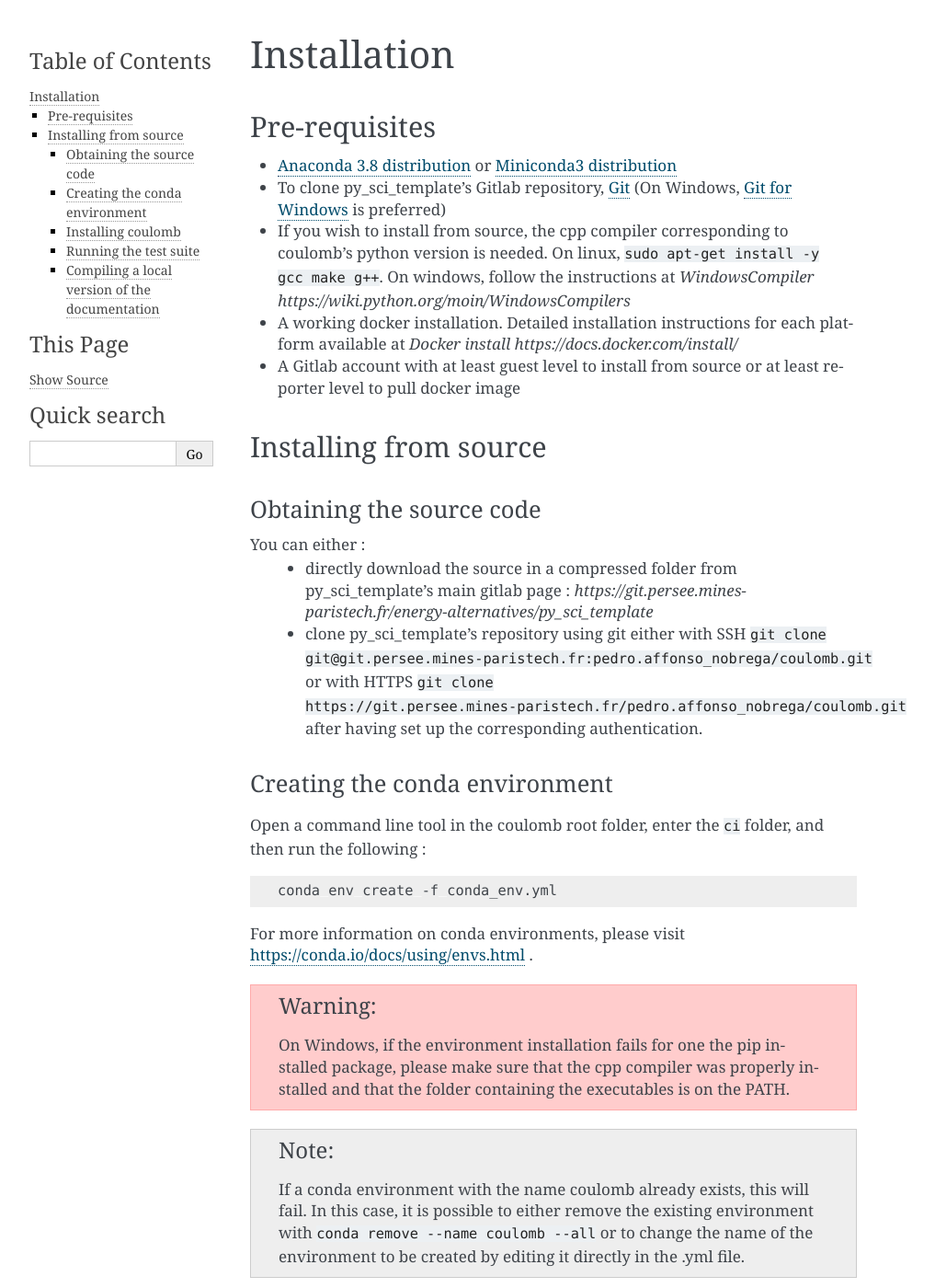
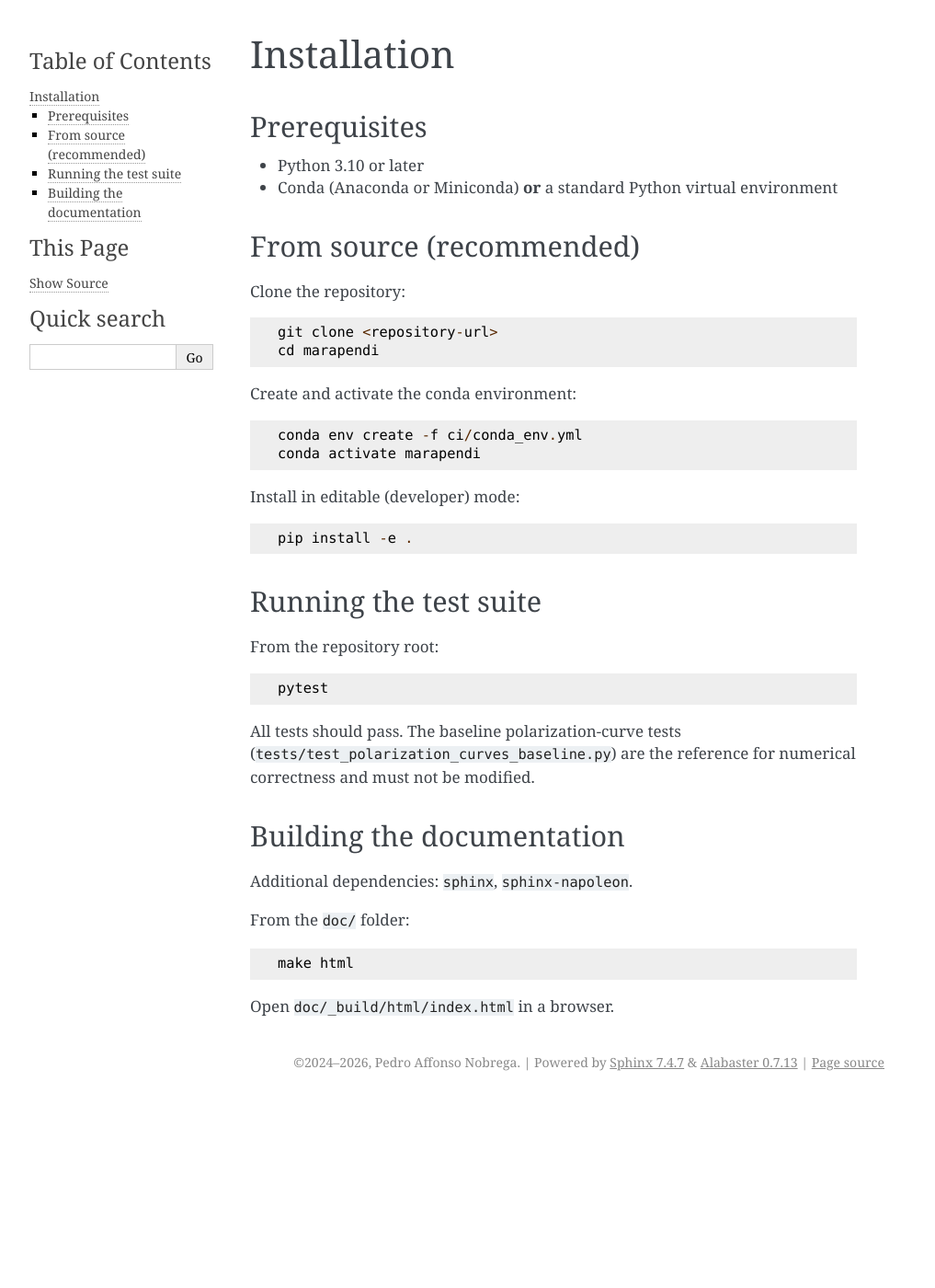
Before and after one commit to affonsop/marapendi, a Sphinx documentation site: the page built from doc/source/installation.rst, in a window 1280 px wide and 1400 px high. Shown: the whole window at 92% size, without its empty margins (148-1165 px from the left). Built offline with Sphinx 7.4.7, drawn with Linux system fonts in a browser that asks for light colours; some of the changed text lies outside the part shown.

Commit message:
Add notebooks, docs, and docstring improvements
- notebooks/01_polarization_curve.ipynb: step-by-step PEMFC polarization
  curve simulation with RH sensitivity analysis
- notebooks/02_parameter_estimation.ipynb: synthetic and real-cell parameter
  estimation using SteadyStateModel + differential evolution
- doc/source/: rewrite sphinx docs for marapendi (was stale 'coulomb' template)
  - package_structure.rst: explain component/state/model separation
  - building_a_cell.rst: step-by-step cell assembly guide
  - updated conf.py, index.rst, installation.rst, how_to_use.rst, examples.rst
- README.md: expanded with quick start, package structure table, feature list
- Module docstrings: fuelcell.py, water_balance.py, electrochemistry.py

Co-Authored-By: Claude Sonnet 4.6 <noreply@anthropic.com>

```diff
--- a/doc/source/conf.py
+++ b/doc/source/conf.py
@@ -1,37 +1,31 @@
 # Configuration file for the Sphinx documentation builder.
 #
-# For the full list of built-in configuration values, see the documentation:
 # https://www.sphinx-doc.org/en/master/usage/configuration.html
 
-# -- Project information -----------------------------------------------------
-# https://www.sphinx-doc.org/en/master/usage/configuration.html#project-information
-
-project = 'coulomb'
-copyright = '2024, AFFONSO NOBREGA'
-author = 'Pedro AFFONSO NOBREGA'
-release = '0.1.0'
-
-# -- General configuration ---------------------------------------------------
-# https://www.sphinx-doc.org/en/master/usage/configuration.html#general-configuration
-
+project = 'marapendi'
+copyright = '2024–2026, Pedro Affonso Nobrega'
+author = 'Pedro Affonso Nobrega'
+release = '0.2.0'
 
 extensions = [
-    'autoapi.extension',
+    'sphinx.ext.autodoc',
     'sphinx.ext.napoleon',
-    'nbsphinx',
+    'sphinx.ext.viewcode',
+    'sphinx.ext.intersphinx',
 ]
 
-templates_path = ['_templates']
-exclude_patterns = []
-
-# AutoAPI settings
-autoapi_dirs = ['../../coulomb/src']
-
-# Napoleon settings
+# Napoleon: read both NumPy-style and Google-style docstrings
+napoleon_numpy_docstring = True
 napoleon_google_docstring = True
 
-# -- Options for HTML output -------------------------------------------------
-# https://www.sphinx-doc.org/en/master/usage/configuration.html#options-for-html-output
+templates_path = ['_templates']
+exclude_patterns = ['_build']
 
 html_theme = 'alabaster'
 html_static_path = ['_static']
+
+intersphinx_mapping = {
+    'python': ('https://docs.python.org/3', None),
+    'numpy': ('https://numpy.org/doc/stable/', None),
+    'scipy': ('https://docs.scipy.org/doc/scipy/', None),
+}
--- a/doc/source/installation.rst
+++ b/doc/source/installation.rst
@@ -3,90 +3,47 @@
 Installation
 ============
 
-Pre-requisites
---------------
+Prerequisites
+-------------
 
-* `Anaconda 3.8 distribution <https://www.anaconda.com/distribution/>`_ or `Miniconda3 distribution <https://docs.conda.io/en/latest/miniconda.html>`_
-* To clone py_sci_template's Gitlab repository, `Git <https://git-scm.com/downloads>`_ (On Windows, `Git for Windows <https://git-for-windows.github.io/>`_ is preferred)
-* If you wish to install from source, the cpp compiler corresponding to coulomb's python version is needed. On linux,
-  ``sudo apt-get install -y gcc make g++``. On windows, follow the instructions at `WindowsCompiler https://wiki.python.org/moin/WindowsCompilers`
-* A working docker installation. Detailed installation instructions for each platform available at `Docker install https://docs.docker.com/install/`
-* A Gitlab account with at least guest level to install from source or at least reporter level to pull docker image
+* Python 3.10 or later
+* Conda (Anaconda or Miniconda) **or** a standard Python virtual environment
 
-Installing from source
+From source (recommended)
+--------------------------
+
+Clone the repository::
+
+    git clone <repository-url>
+    cd marapendi
+
+Create and activate the conda environment::
+
+    conda env create -f ci/conda_env.yml
+    conda activate marapendi
+
+Install in editable (developer) mode::
+
+    pip install -e .
+
+Running the test suite
 ----------------------
 
-Obtaining the source code
-~~~~~~~~~~~~~~~~~~~~~~~~~
-
-You can either :
-    - directly download the source in a compressed folder from py_sci_template's main gitlab page : `https://git.persee.mines-paristech.fr/energy-alternatives/py_sci_template`
-    - clone py_sci_template's repository using git either with SSH
-      ``git clone git@git.persee.mines-paristech.fr:pedro.affonso_nobrega/coulomb.git`` or with HTTPS
-      ``git clone https://git.persee.mines-paristech.fr/pedro.affonso_nobrega/coulomb.git`` after having set up the corresponding
-      authentication.
-
-
-Creating the conda environment
-~~~~~~~~~~~~~~~~~~~~~~~~~~~~~~
-
-Open a command line tool in the coulomb root folder, enter the ``ci`` folder, and then run the following :
-
-.. code-block:: shell
-
-    conda env create -f conda_env.yml
-
-
-For more information on conda environments, please visit https://conda.io/docs/using/envs.html .
-
-.. warning::
-    On Windows, if the environment installation fails for one the pip installed package, please make sure that the cpp
-    compiler was properly installed and that the folder containing the executables is on the PATH.
-
-.. note::
-    If a conda environment with the name coulomb already exists, this will fail. In this case, it is possible to
-    either remove the existing environment with ``conda remove --name coulomb --all`` or to change the name of
-    the environment to be created by editing it directly in the .yml file.
-
-Installing coulomb
-~~~~~~~~~~~~~~~~~~~~~~~~
-
-Activate the environment we have just created :
-
-.. code-block:: shell
-
-    conda activate coulomb
-
-Then, from the root folder of py_sci_template, run :
-
-.. code-block:: shell
-
-    pip install .
-
-Running the test suite
-~~~~~~~~~~~~~~~~~~~~~~
-
-From the root folder of py_sci_template, run :
-
-.. code-block:: shell
+From the repository root::
 
     pytest
 
+All tests should pass.  The baseline polarization-curve tests
+(``tests/test_polarization_curves_baseline.py``) are the reference for
+numerical correctness and must not be modified.
 
+Building the documentation
+--------------------------
 
+Additional dependencies: ``sphinx``, ``sphinx-napoleon``.
 
-Compiling a local version of the documentation
-~~~~~~~~~~~~~~~~~~~~~~~~~~~~~~~~~~~~~~~~~~~~~~
-
-Additional dependencies are needed to compile the documentation :
-    - pandoc and graphviz. Can be installed on linux with ``sudo apt-get install pandoc graphviz graphviz-dev``. On
-      windows, see installation instructions on their respective websites.
-    - python packages listed in doc/requirements.txt
-
-When the dependencies are installed, cd into the ``doc`` folder, and then run the following :
-
-.. code-block:: shell
+From the ``doc/`` folder::
 
     make html
 
-The resulting documentation can be accessed by opening the file ``doc\_build\html\index.html``
+Open ``doc/_build/html/index.html`` in a browser.
```
Also changed, not shown: README.md (+134 -16 lines), doc/source/building_a_cell.rst (added, +199 -0 lines), doc/source/examples.rst (+22 -6 lines), doc/source/how_to_use.rst (+57 -15 lines), doc/source/index.rst (+8 -9 lines), doc/source/package_structure.rst (added, +126 -0 lines), 5 other files.
